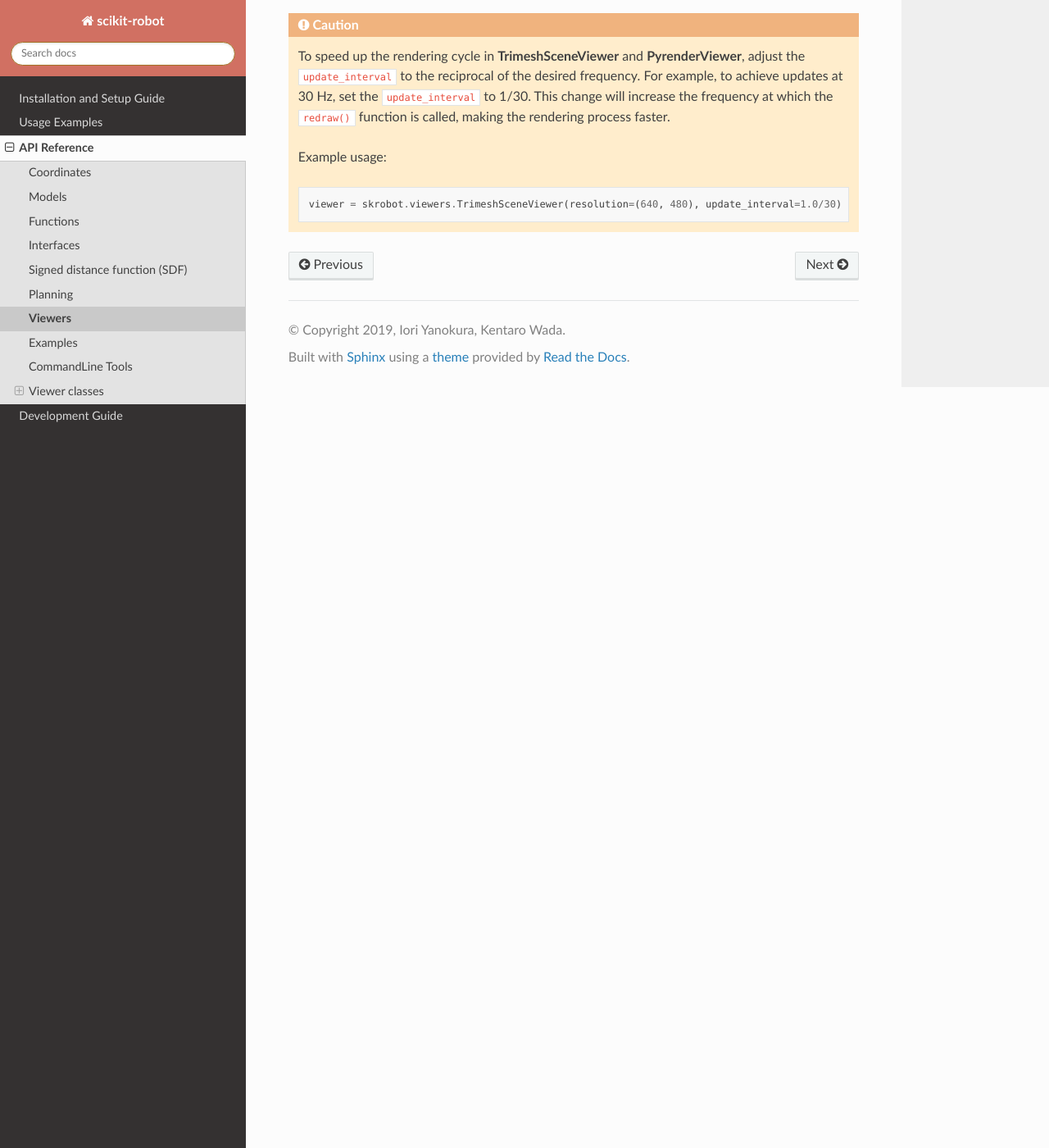
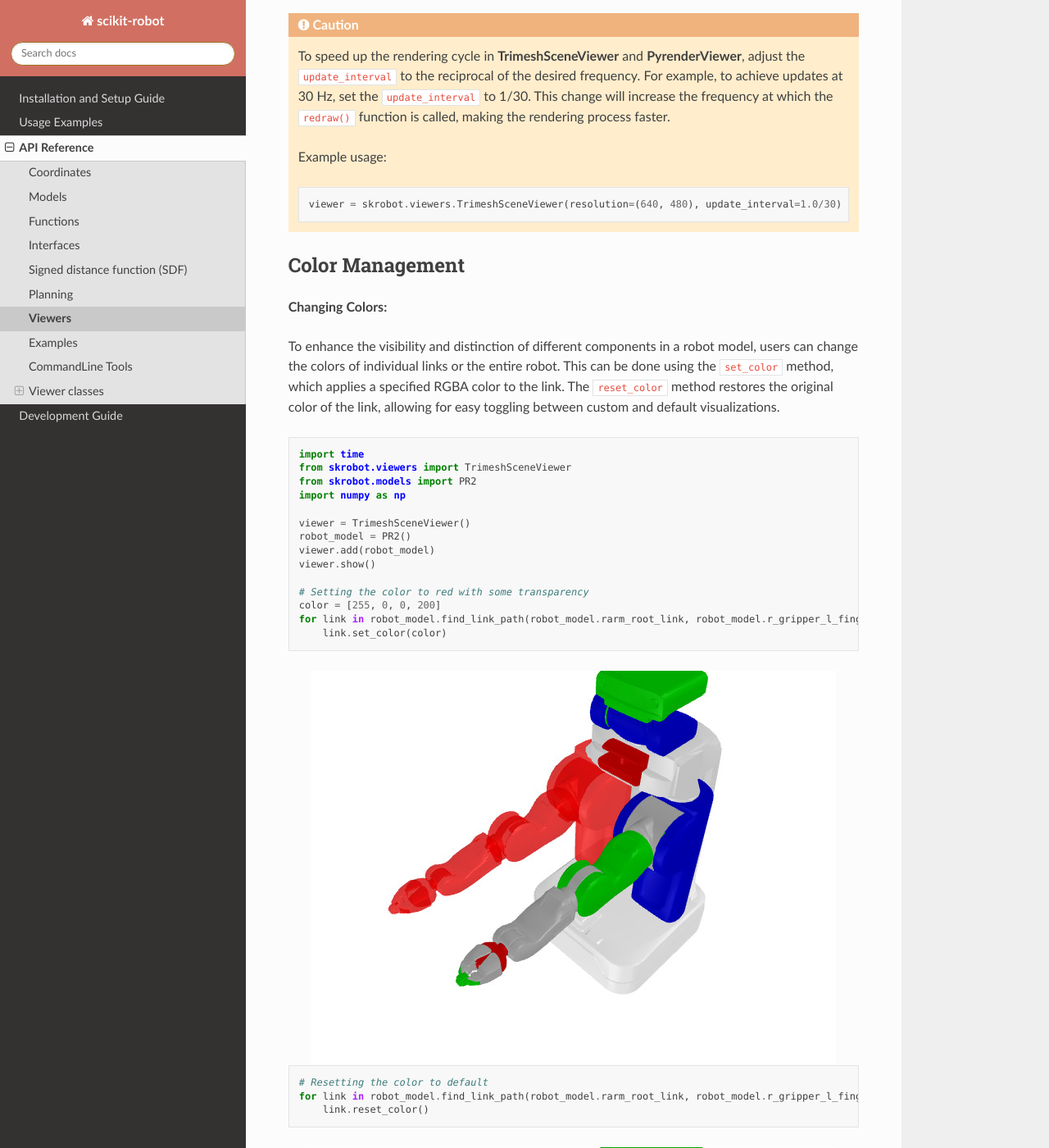
Before and after one commit to iory/scikit-robot, a Sphinx documentation site: the page built from docs/source/reference/viewers.rst, in a window 1280 px wide and 1400 px high, scrolled down 2515 px. Shown: the whole window at 82% size. Built offline with Sphinx 7.4.7 and the Read the Docs theme 2.0.0, drawn with Linux system fonts in a browser that asks for light colours.

Commit message:
Add color management documentation and examples for robot model viewers
This commit enhances the robot model viewers documentation by introducing a new section on color management. It includes detailed instructions and code examples on how to change and reset the colors of individual links within a robot model using the `set_color` and `reset_color` methods. Additionally, this update adds two new images that visually demonstrate the color change and reset functionalities in action.

```diff
--- a/docs/source/reference/viewers.rst
+++ b/docs/source/reference/viewers.rst
@@ -88,3 +88,46 @@ PyrenderViewer
   .. code-block:: python
 
     viewer = skrobot.viewers.TrimeshSceneViewer(resolution=(640, 480), update_interval=1.0/30)   # Set update interval for 30 Hz
+
+
+Color Management
+----------------
+
+**Changing Colors:**
+
+To enhance the visibility and distinction of different components in a robot model, users can change the colors of individual links or the entire robot. This can be done using the ``set_color`` method, which applies a specified RGBA color to the link. The ``reset_color`` method restores the original color of the link, allowing for easy toggling between custom and default visualizations.
+
+
+.. code-block:: python
+
+    import time
+    from skrobot.viewers import TrimeshSceneViewer
+    from skrobot.models import PR2
+    import numpy as np
+
+    viewer = TrimeshSceneViewer()
+    robot_model = PR2()
+    viewer.add(robot_model)
+    viewer.show()
+
+    # Setting the color to red with some transparency
+    color = [255, 0, 0, 200]
+    for link in robot_model.find_link_path(robot_model.rarm_root_link, robot_model.r_gripper_l_finger_tip_link) + robot_model.find_link_path(robot_model.rarm_root_link, robot_model.r_gripper_r_finger_tip_link):
+        link.set_color(color)
+
+
+.. figure:: ../../image/change-link-color.jpg
+    :scale: 100%
+    :align: center
+
+
+.. code-block:: python
+
+    # Resetting the color to default
+    for link in robot_model.find_link_path(robot_model.rarm_root_link, robot_model.r_gripper_l_finger_tip_link) + robot_model.find_link_path(robot_model.rarm_root_link, robot_model.r_gripper_r_finger_tip_link):
+        link.reset_color()
+
+
+.. figure:: ../../image/reset-link-color.jpg
+    :scale: 100%
+    :align: center
```
Also changed, not shown: docs/image/change-link-color.jpg (added), docs/image/reset-link-color.jpg (added).
